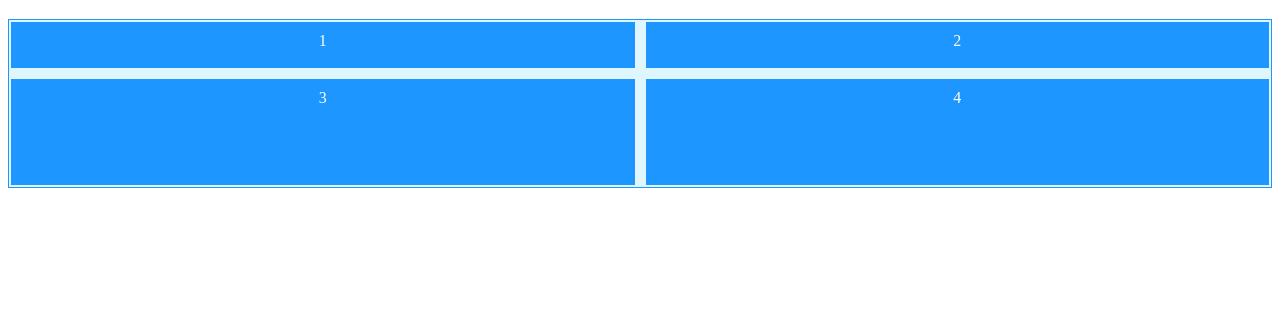
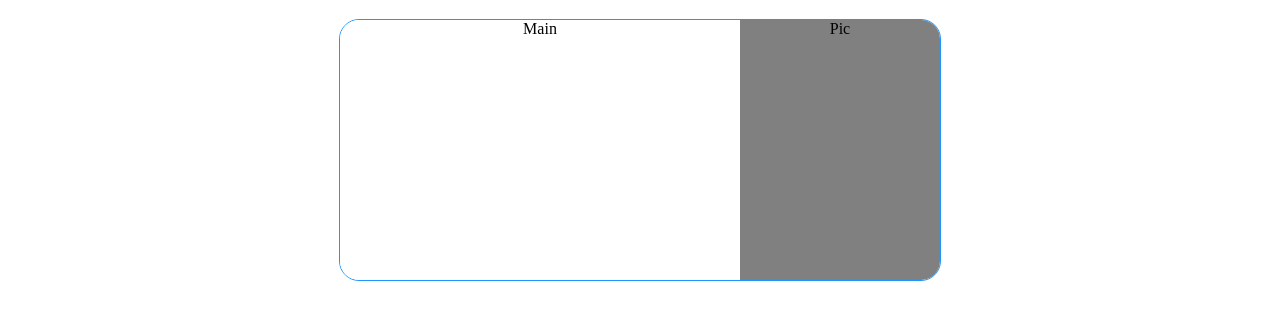
Before and after one commit to GiannfrancoC340/Business-Card, a plain HTML site: page index.html in a window 1280 px wide. Shown: the part 61-380 px from the top of the page. Drawn offline with Linux system fonts and the light colour scheme.

Commit message:
Made a foundation for the business card

```diff
--- a/index.html
+++ b/index.html
@@ -7,10 +7,8 @@
     <body>
         <h1>Business Card</h1>
         <div class="grid-container">
-            <div class="grid-item">1</div>
-            <div class="grid-item">2</div>
-            <div class="grid-item">3</div>
-            <div class="grid-item">4</div>
+            <div class="grid-item">Main</div>
+            <div class="item-2">Pic</div>
         </div>
     </body>
 </html>
--- a/styles.css
+++ b/styles.css
@@ -4,17 +4,26 @@ h1 {
 
 .grid-container {
     display: grid;
-    background-color: #e0f6ff;
+    background-color: #ffffff;
     border: 1px solid #1e96ff;
-    grid-template-rows: 50px 110px;
-    grid-template-columns: repeat(2, 1fr);
-    gap: 7px;
+    border-radius: 20px;
+    width: 600px;
+    height: 260px;
+    margin: auto;
+    grid-template-rows: auto;
+    grid-template-columns: 2fr 1fr;
 }
 
 .grid-item {
-    background-color: #1e96ff;
-    color: white;
+    background-color: #ffffff;
+    color: rgb(0, 0, 0);
     text-align: center;
-    margin: 2px;
-    padding: 10px;
+    border-radius: 19px 0px 0px 19px;
 }
+
+.item-2 {
+    background-color: gray;
+    color: black;
+    text-align: center;
+    border-radius: 0px 19px 19px 0px;
+}
```
